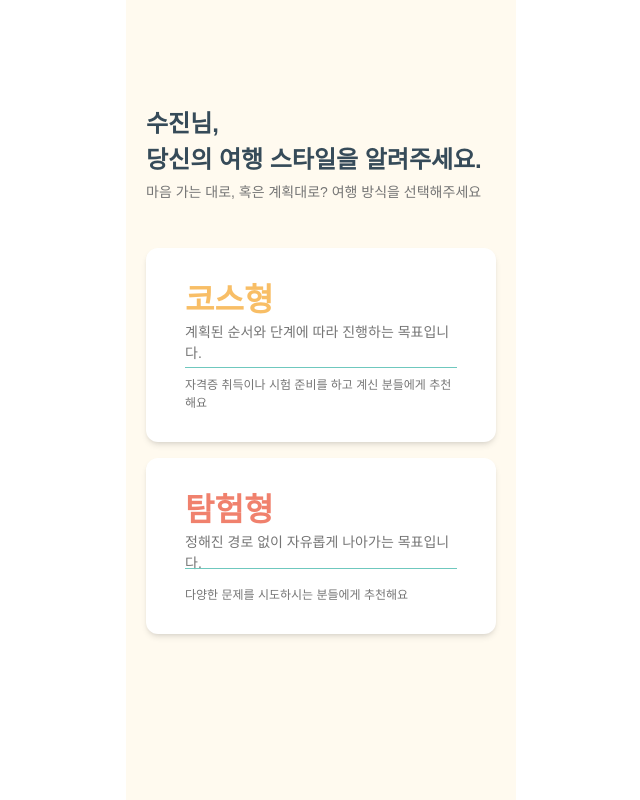
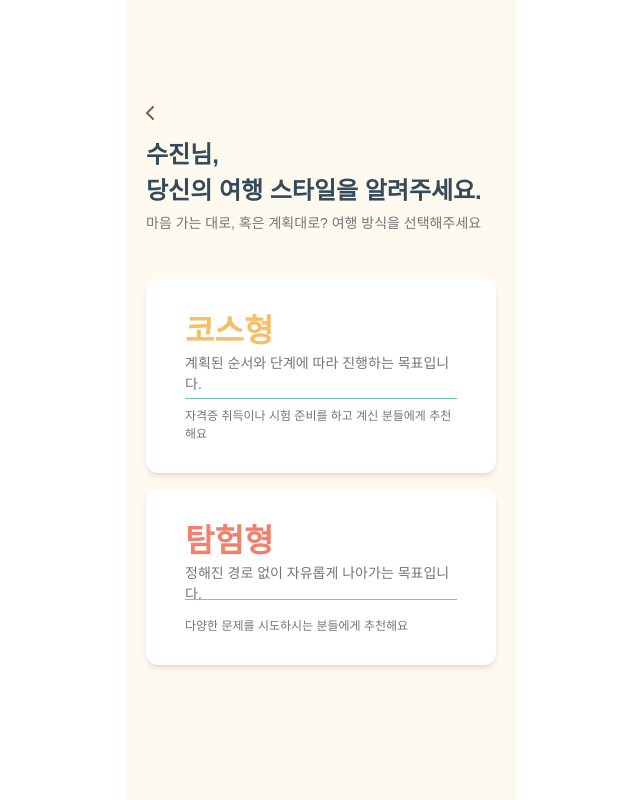
Before and after one commit to ccconac/JECT-4-client, a React (Vite) app: page /set-travel-type in a window 1280 px wide. Shown: the whole page, without its empty margins (319-959 px from the left). Built offline with nearby package versions, Linux system fonts and the light colour scheme; a web font is replaced by a local one.

Commit message:
feat: 헤더에 뒤로가기 버튼 추가

```diff
--- a/dev-dist/sw.js
+++ b/dev-dist/sw.js
@@ -82,7 +82,7 @@ define(['./workbox-54d0af47'], (function (workbox) { 'use strict';
     "revision": "3ca0b8505b4bec776b69afdba2768812"
   }, {
     "url": "index.html",
-    "revision": "0.454u9qgvg9o"
+    "revision": "0.e8dsm2g0auo"
   }], {});
   workbox.cleanupOutdatedCaches();
   workbox.registerRoute(new workbox.NavigationRoute(workbox.createHandlerBoundToURL("index.html"), {
--- a/src/pages/setup/setTravelGoal/setTravelType/SetTravelTypeHeader.tsx
+++ b/src/pages/setup/setTravelGoal/setTravelType/SetTravelTypeHeader.tsx
@@ -1,5 +1,12 @@
 const SetTravelTypeHeader = ({ userName }: { userName: string }) => {
     return (
+        <div>
+            <img
+                src="/public/assets/icons/arrow_back.svg"
+                alt="뒤로 가기"
+                className="mb-[17px] cursor-pointer"
+                // 클릭 시 뒤로 가기 추가 필요
+            />
             <header className="flex flex-col gap-1">
                 <h1 className="text-secondary text-title">
                     {userName}님, <br />
@@ -9,6 +16,7 @@ const SetTravelTypeHeader = ({ userName }: { userName: string }) => {
                     마음 가는 대로, 혹은 계획대로? 여행 방식을 선택해주세요
                 </p>
             </header>
+        </div>
     );
 };
 
```
Also changed, not shown: public/assets/icons/arrow_back.svg (added), public/assets/images/kakao_login.png (renamed from src/assets/images/kakao_login.png). Lines whose indentation alone changed are shown as unchanged.
